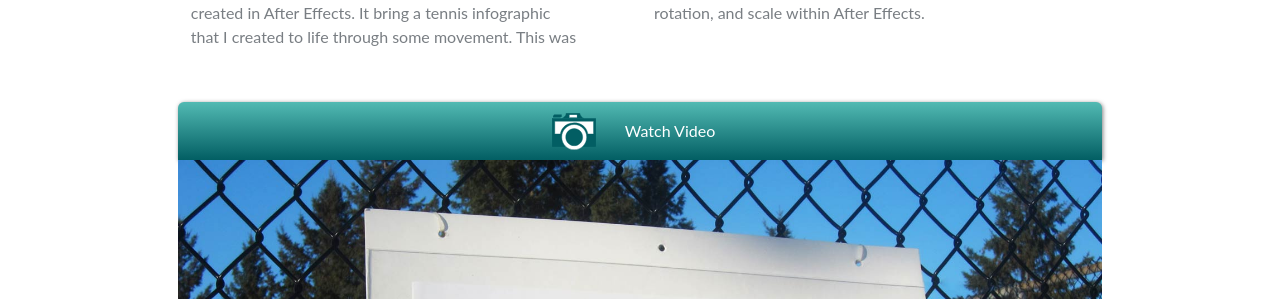
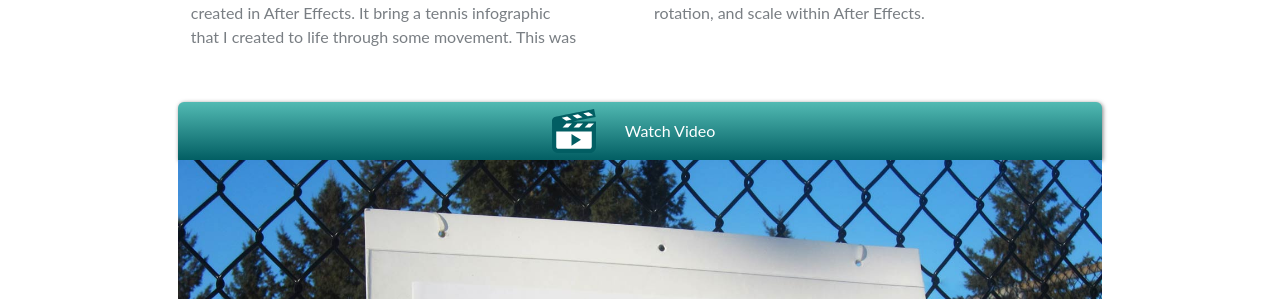
Before and after one commit to sebastiann88/personal-online-portfolio, a Jekyll site: the page built from motion/tennis-infographic.html, in a window 1280 px wide. Shown: the part 694-993 px from the top of the page. Built offline with Jekyll 4.4.1, drawn with Linux system fonts in a browser that asks for light colours; nearby versions of some CDN libraries.

Commit message:
feat(html): add video icon to motion pages

```diff
--- a/motion/blue-hen-farm.html
+++ b/motion/blue-hen-farm.html
@@ -20,7 +20,7 @@ layout: default
     </div>
 
     <button id="open-blue-hen-farm-popup">
-        <img src="{{site.baseurl}}/images/photo-icon.svg" alt="Open Image Gallery">
+        <img src="{{site.baseurl}}/images/video-icon.svg" alt="Open Image Gallery">
         <p>Watch Video</p>
     </button>
 
--- a/motion/building-a-portfolio.html
+++ b/motion/building-a-portfolio.html
@@ -20,7 +20,7 @@ layout: default
     </div>
 
     <button id="open-building-a-portfolio-popup">
-        <img src="{{site.baseurl}}/images/photo-icon.svg" alt="Open Image Gallery">
+        <img src="{{site.baseurl}}/images/video-icon.svg" alt="Open Image Gallery">
         <p>Watch Video</p>
     </button>
 
--- a/motion/demo-reel.html
+++ b/motion/demo-reel.html
@@ -19,7 +19,7 @@ layout: default
     </div>
 
     <button id="open-demo-reel-popup">
-        <img src="{{site.baseurl}}/images/photo-icon.svg" alt="Open Image Gallery">
+        <img src="{{site.baseurl}}/images/video-icon.svg" alt="Open Image Gallery">
         <p>Watch Video</p>
     </button>
 
--- a/motion/tennis-infographic.html
+++ b/motion/tennis-infographic.html
@@ -19,7 +19,7 @@ layout: default
     </div>
 
     <button id="open-tennis-infographic-popup">
-        <img src="{{site.baseurl}}/images/photo-icon.svg" alt="Open Image Gallery">
+        <img src="{{site.baseurl}}/images/video-icon.svg" alt="Open Image Gallery">
         <p>Watch Video</p>
     </button>
 
```
Also changed, not shown: images/photo-icon.svg, images/video-icon.svg (added).
